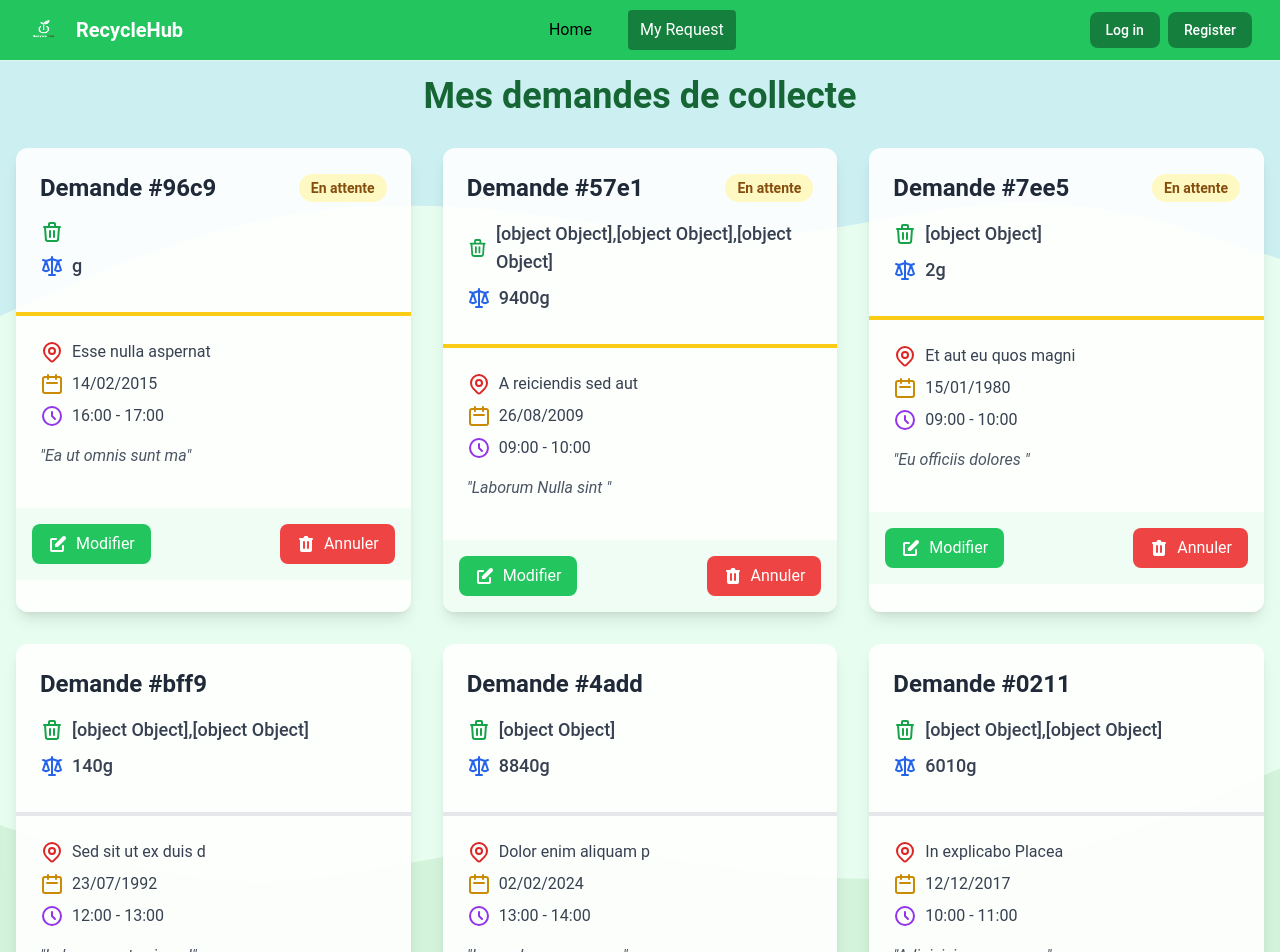
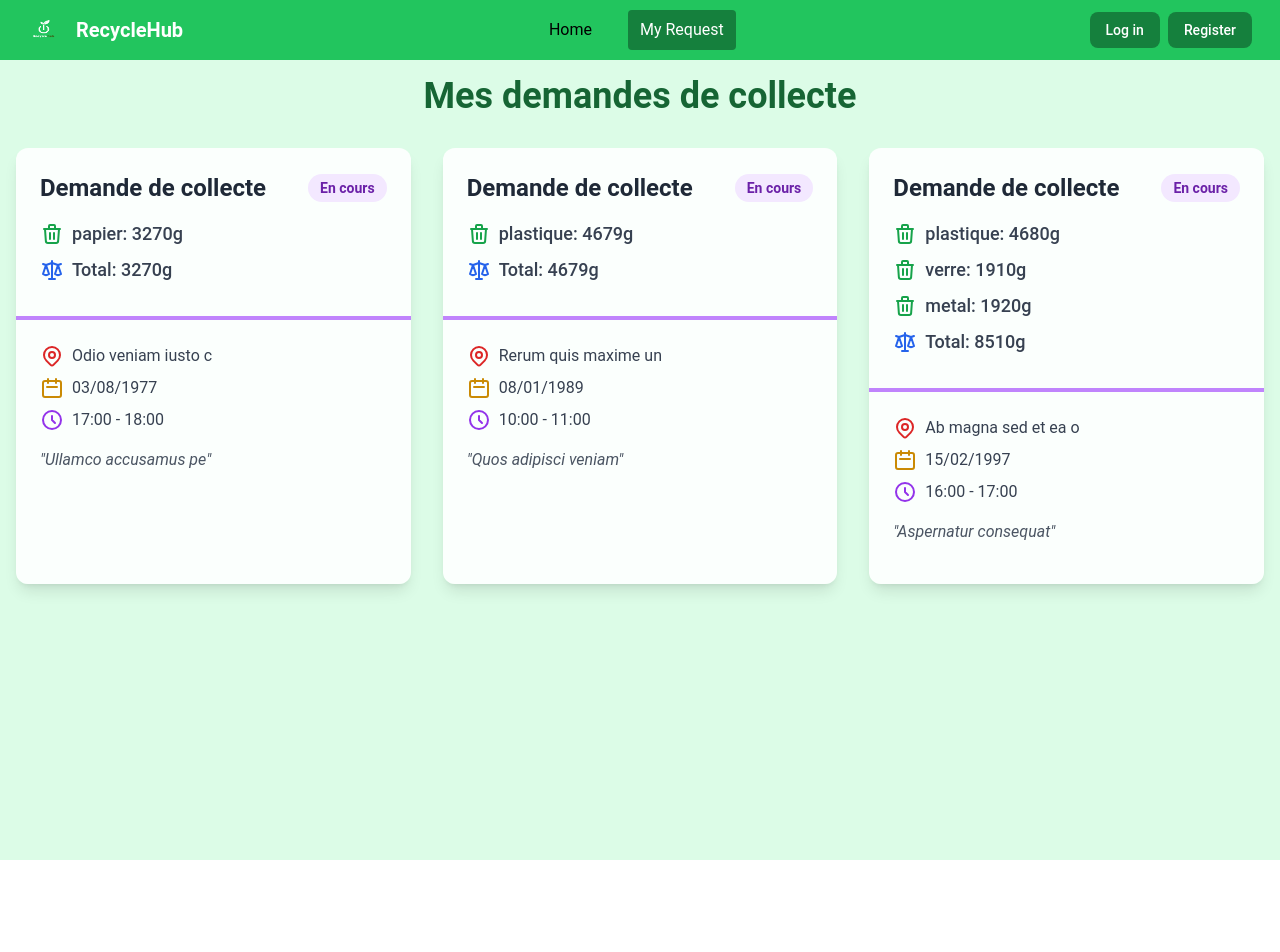
Before and after one commit to elouissi/RecycleHub, an Angular app: page /requests in a window 1280 px wide. Shown: the top 952 px of the page. After the commit the page ends 860 px from the top, so only its background shows below. Built offline with nearby package versions, Linux system fonts and the light colour scheme; data requests are answered from the project's data file.

Commit message:
fetch the collections

```diff
--- a/db.json
+++ b/db.json
@@ -405,113 +405,65 @@
   ],
   "demands": [
     {
-      "id": "96c9",
-      "wasteType": "verre",
-      "photos": "",
-      "weight": 7890,
-      "address": "Esse nulla aspernat",
-      "date": "2015-02-14",
-      "timeSlot": "16:00 - 17:00",
-      "notes": "Ea ut omnis sunt ma",
-      "userId": "9e0b",
-      "status": "En attente"
-    },
-    {
-      "id": "57e1",
+      "id": "301e",
       "wasteTypes": [
         {
           "type": "papier",
-          "weight": 4200
-        },
+          "weight": 3270
+        }
+      ],
+      "address": "Odio veniam iusto c",
+      "date": "1977-08-03",
+      "timeSlot": "17:00 - 18:00",
+      "notes": "Ullamco accusamus pe",
+      "status": "En cours",
+      "totalWeight": 3270,
+      "userId": "2e43"
+    },
+    {
+      "id": "8631",
+      "wasteTypes": [
         {
           "type": "plastique",
-          "weight": 4100
+          "weight": 4679
+        }
+      ],
+      "address": "Rerum quis maxime un",
+      "date": "1989-01-08",
+      "timeSlot": "10:00 - 11:00",
+      "notes": "Quos adipisci veniam",
+      "status": "En cours",
+      "totalWeight": 4679,
+      "userId": "2e43"
+    },
+    {
+      "id": "7559",
+      "wasteTypes": [
+        {
+          "type": "plastique",
+          "weight": 4680
         },
         {
           "type": "verre",
-          "weight": 1100
-        }
-      ],
-      "photos": "",
-      "address": "A reiciendis sed aut",
-      "date": "2009-08-26",
-      "timeSlot": "09:00 - 10:00",
-      "notes": "Laborum Nulla sint ",
-      "userId": "5170",
-      "status": "En attente",
-      "totalWeight": 9400
-    },
-    {
-      "id": "7ee5",
-      "wasteTypes": [
-        {
-          "type": "plastique",
-          "weight": 2
-        }
-      ],
-      "photos": "",
-      "address": "Et aut eu quos magni",
-      "date": "1980-01-15",
-      "timeSlot": "09:00 - 10:00",
-      "notes": "Eu officiis dolores ",
-      "userId": "5170",
-      "status": "En attente",
-      "totalWeight": 2
-    },
-    {
-      "id": "bff9",
-      "wasteTypes": [
-        {
-          "type": "verre",
-          "weight": 58
-        },
-        {
-          "type": "papier",
-          "weight": 82
-        }
-      ],
-      "address": "Sed sit ut ex duis d",
-      "date": "1992-07-23",
-      "timeSlot": "12:00 - 13:00",
-      "notes": "Laborum natus iure d",
-      "totalWeight": 140
-    },
-    {
-      "id": "4add",
-      "wasteTypes": [
-        {
-          "type": "papier",
-          "weight": 8840
-        }
-      ],
-      "address": "Dolor enim aliquam p",
-      "date": "2024-02-02",
-      "timeSlot": "13:00 - 14:00",
-      "notes": "In quod esse consequ",
-      "totalWeight": 8840
-    },
-    {
-      "id": "0211",
-      "wasteTypes": [
-        {
-          "type": "plastique",
-          "weight": 5010
+          "weight": 1910
         },
         {
           "type": "metal",
-          "weight": 1000
+          "weight": 1920
         }
       ],
-      "address": "In explicabo Placea",
-      "date": "2017-12-12",
-      "timeSlot": "10:00 - 11:00",
-      "notes": "Adipisicing magna qu",
-      "totalWeight": 6010
+      "address": "Ab magna sed et ea o",
+      "date": "1997-02-15",
+      "timeSlot": "16:00 - 17:00",
+      "notes": "Aspernatur consequat",
+      "status": "En cours",
+      "totalWeight": 8510,
+      "userId": "2e43"
     }
   ],
   "token": [
     {
-      "exist": true,
+      "exist": false,
       "id": "3ede"
     }
   ]
--- a/src/app/component/collection/collection.component.ts
+++ b/src/app/component/collection/collection.component.ts
@@ -3,6 +3,7 @@ import { FormArray, FormBuilder, FormGroup, ReactiveFormsModule, Validators, Abs
 import Swal from "sweetalert2";
 import { CollectionService } from "../../services/collection/collection.service";
 import { NgForOf, NgIf } from "@angular/common";
+import {AuthService} from "../../services/auth/auth.service";
 
 @Component({
   selector: "app-collection",
@@ -27,7 +28,7 @@ export class CollectionComponent implements OnInit {
     "17:00 - 18:00",
   ];
 
-  constructor(private fb: FormBuilder, private collectionService: CollectionService) { }
+  constructor(private fb: FormBuilder, private collectionService: CollectionService,private authService: AuthService) { }
 
   validateTotalWeight(control: AbstractControl): ValidationErrors | null {
     const wasteArray = control as FormArray;
@@ -45,7 +46,9 @@ export class CollectionComponent implements OnInit {
       date: ['', Validators.required],
       timeSlot: ['', Validators.required],
       notes: ['', Validators.required],
-      totalWeight: [0,Validators.max(10000)]
+      status:['En cours'],
+      totalWeight: [0,Validators.max(10000)],
+      userId:[this.authService.getUserId()]
     });
 
     console.log(this.collectionForm.get('totalWeight')?.value);
@@ -138,6 +141,13 @@ export class CollectionComponent implements OnInit {
 
   onSubmit() {
     if (this.collectionForm.valid) {
+      this.collectionService.getPendingDemands(this.authService.getUserId()).subscribe((pendingRequests: any[]) => {
+        console.log(pendingRequests);
+        if (pendingRequests.length >= 3) {
+          this.showWarningAlert("Vous ne pouvez pas avoir plus de 3 demandes en cours.");
+          return;
+        }
+
         const totalWeight = this.calculateTotalWeight();
         const demand = {
           ...this.collectionForm.value,
@@ -156,6 +166,11 @@ export class CollectionComponent implements OnInit {
             this.showErrorAlert("Une erreur est survenue lors de la soumission de la demande.");
           }
         });
+
+      }, error => {
+        this.showErrorAlert("Erreur lors de la récupération des demandes en cours.");
+      });
+
     } else {
       if (this.collectionForm.get('wasteTypes')?.hasError('maxTotalWeight')) {
         this.showWarningAlert("Le poids total dépasse le maximum autorisé de 10000g");
--- a/src/app/component/request/request.component.html
+++ b/src/app/component/request/request.component.html
@@ -1,14 +1,5 @@
 <div class="min-h-screen bg-gradient-to-br from-green-100 to-green-100 relative overflow-hidden">
-  <!-- Arrière-plan stylisé -->
-  <div class="absolute inset-0 z-0">
-    <svg xmlns="http://www.w3.org/2000/svg" viewBox="0 0 1440 320" class="absolute bottom-0 left-0">
-      <path fill="#4CAF50" fill-opacity="0.2" d="M0,96L48,112C96,128,192,160,288,160C384,160,480,128,576,122.7C672,117,768,139,864,149.3C960,160,1056,160,1152,138.7C1248,117,1344,75,1392,53.3L1440,32L1440,320L1392,320C1344,320,1248,320,1152,320C1056,320,960,320,864,320C768,320,672,320,576,320C480,320,384,320,288,320C192,320,96,320,48,320L0,320Z"></path>
-    </svg>
-    <svg xmlns="http://www.w3.org/2000/svg" viewBox="0 0 1440 320" class="absolute top-0 right-0 transform rotate-180">
-      <path fill="#2196F3" fill-opacity="0.2" d="M0,96L48,112C96,128,192,160,288,160C384,160,480,128,576,122.7C672,117,768,139,864,149.3C960,160,1056,160,1152,138.7C1248,117,1344,75,1392,53.3L1440,32L1440,320L1392,320C1344,320,1248,320,1152,320C1056,320,960,320,864,320C768,320,672,320,576,320C480,320,384,320,288,320C192,320,96,320,48,320L0,320Z"></path>
-    </svg>
-    <div class="absolute inset-0 bg-white opacity-30"></div>
-  </div>
+  <!-- Background SVGs remain unchanged -->
 
   <div class="container mx-auto p-4 relative z-10">
     <h2 class="text-4xl font-bold text-green-800 mb-8 text-center">Mes demandes de collecte</h2>
@@ -22,7 +13,7 @@
               'border-red-400': request.status === 'Rejetée'
             }">
           <div class="flex justify-between items-center mb-4">
-            <h3 class="text-2xl font-semibold text-gray-800">Demande #{{ request.id }}</h3>
+            <h3 class="text-2xl font-semibold text-gray-800">Demande de collecte</h3>
             <span [ngClass]="{
                   'bg-yellow-100 text-yellow-800': request.status === 'En attente',
                   'bg-blue-100 text-blue-800': request.status === 'Occupée',
@@ -30,20 +21,20 @@
                   'bg-green-100 text-green-800': request.status === 'Validée',
                   'bg-red-100 text-red-800': request.status === 'Rejetée'
                 }" class="px-3 py-1 rounded-full text-sm font-semibold">
-                  {{ request.status }}
-                </span>
+              {{ request.status }}
+            </span>
           </div>
-          <div class="flex items-center mb-2">
+          <div *ngFor="let wasteType of request.wasteTypes" class="flex items-center mb-2">
             <svg xmlns="http://www.w3.org/2000/svg" class="h-6 w-6 text-green-600 mr-2" fill="none" viewBox="0 0 24 24" stroke="currentColor">
               <path stroke-linecap="round" stroke-linejoin="round" stroke-width="2" d="M19 7l-.867 12.142A2 2 0 0116.138 21H7.862a2 2 0 01-1.995-1.858L5 7m5 4v6m4-6v6m1-10V4a1 1 0 00-1-1h-4a1 1 0 00-1 1v3M4 7h16" />
             </svg>
-            <p class="text-lg font-medium text-gray-700">{{ request.wasteTypes }}</p>
+            <p class="text-lg font-medium text-gray-700">{{ wasteType.type }}: {{ wasteType.weight }}g</p>
           </div>
           <div class="flex items-center mb-2">
             <svg xmlns="http://www.w3.org/2000/svg" class="h-6 w-6 text-blue-600 mr-2" fill="none" viewBox="0 0 24 24" stroke="currentColor">
               <path stroke-linecap="round" stroke-linejoin="round" stroke-width="2" d="M3 6l3 1m0 0l-3 9a5.002 5.002 0 006.001 0M6 7l3 9M6 7l6-2m6 2l3-1m-3 1l-3 9a5.002 5.002 0 006.001 0M18 7l3 9m-3-9l-6-2m0-2v2m0 16V5m0 16H9m3 0h3" />
             </svg>
-            <p class="text-lg font-medium text-gray-700">{{ request.totalWeight }}g</p>
+            <p class="text-lg font-medium text-gray-700">Total: {{ request.totalWeight }}g</p>
           </div>
         </div>
         <div class="p-6">
@@ -68,27 +59,7 @@
           </div>
           <p *ngIf="request.notes" class="text-gray-600 italic mb-4">"{{ request.notes }}"</p>
         </div>
-        <div *ngIf="request.photos && request.photos.length > 0" class="p-4 bg-gray-50">
-          <h4 class="font-semibold mb-2 text-gray-700">Photos :</h4>
-          <div class="flex flex-wrap gap-2">
-            <img *ngFor="let photo of request.photos" [src]="photo" alt="Déchet à recycler" class="w-20 h-20 object-cover rounded-lg shadow hover:shadow-lg transition-shadow duration-300">
-          </div>
-        </div>
-        <div *ngIf="request.status === 'En attente'" class="p-4 bg-green-50 flex justify-between items-center">
-          <button class="px-4 py-2 bg-green-500 text-white rounded-lg hover:bg-green-600 transition duration-300 flex items-center">
-            <svg xmlns="http://www.w3.org/2000/svg" class="h-5 w-5 mr-2" viewBox="0 0 20 20" fill="currentColor">
-              <path d="M17.414 2.586a2 2 0 00-2.828 0L7 10.172V13h2.828l7.586-7.586a2 2 0 000-2.828z" />
-              <path fill-rule="evenodd" d="M2 6a2 2 0 012-2h4a1 1 0 010 2H4v10h10v-4a1 1 0 112 0v4a2 2 0 01-2 2H4a2 2 0 01-2-2V6z" clip-rule="evenodd" />
-            </svg>
-            Modifier
-          </button>
-          <button class="px-4 py-2 bg-red-500 text-white rounded-lg hover:bg-red-600 transition duration-300 flex items-center">
-            <svg xmlns="http://www.w3.org/2000/svg" class="h-5 w-5 mr-2" viewBox="0 0 20 20" fill="currentColor">
-              <path fill-rule="evenodd" d="M9 2a1 1 0 00-.894.553L7.382 4H4a1 1 0 000 2v10a2 2 0 002 2h8a2 2 0 002-2V6a1 1 0 100-2h-3.382l-.724-1.447A1 1 0 0011 2H9zM7 8a1 1 0 012 0v6a1 1 0 11-2 0V8zm5-1a1 1 0 00-1 1v6a1 1 0 102 0V8a1 1 0 00-1-1z" clip-rule="evenodd" />
-            </svg>
-            Annuler
-          </button>
-        </div>
+        <!-- Rest of the component remains unchanged -->
       </div>
     </div>
   </div>
--- a/src/app/component/request/request.component.ts
+++ b/src/app/component/request/request.component.ts
@@ -52,7 +52,6 @@ export class RequestComponent implements OnInit {
 
   ngOnInit() {
     this.fetchCollections();
-
     this.collectionRequests.sort((a, b) => new Date(b.date).getTime() - new Date(a.date).getTime())
   }
 }
--- a/src/app/services/collection/collection.service.ts
+++ b/src/app/services/collection/collection.service.ts
@@ -36,6 +36,10 @@ export class CollectionService {
     return this.http.get<CollectionRequest[]>(this.apiUrl)
   }
 
+  getPendingDemands(userId: string | null): Observable<CollectionRequest[]> {
+    return this.http.get<CollectionRequest[]>(`${this.apiUrl}?status=En%20cours&userId=${userId}`);
+  }
+
   getDemandById(id: number): Observable<CollectionRequest> {
     return this.http.get<CollectionRequest>(`${this.apiUrl}/${id}`)
   }
```
Lines whose indentation alone changed are shown as unchanged.
